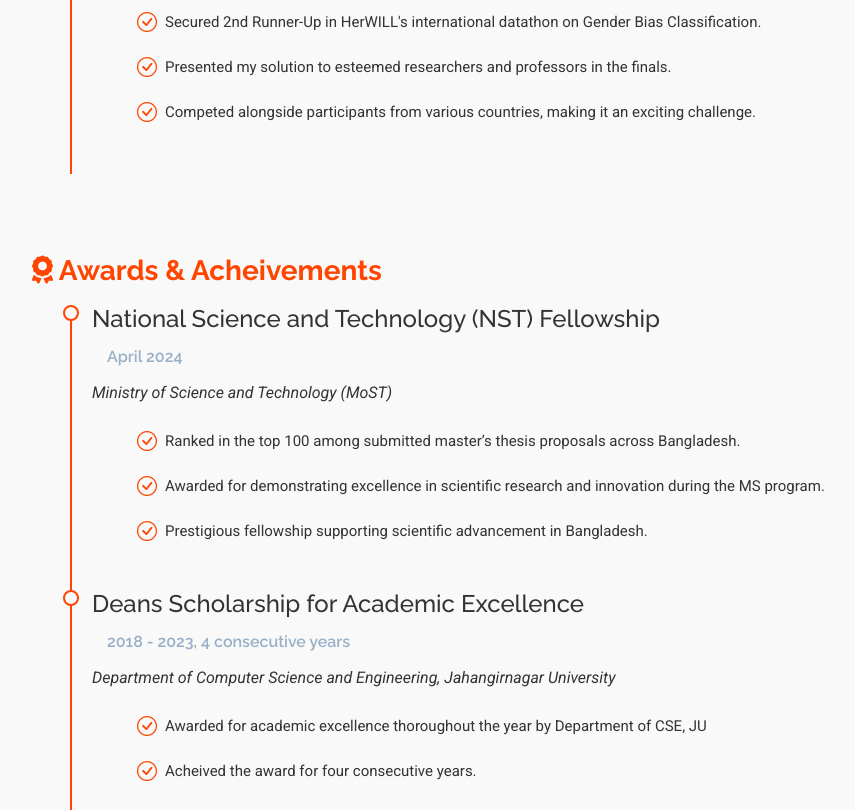
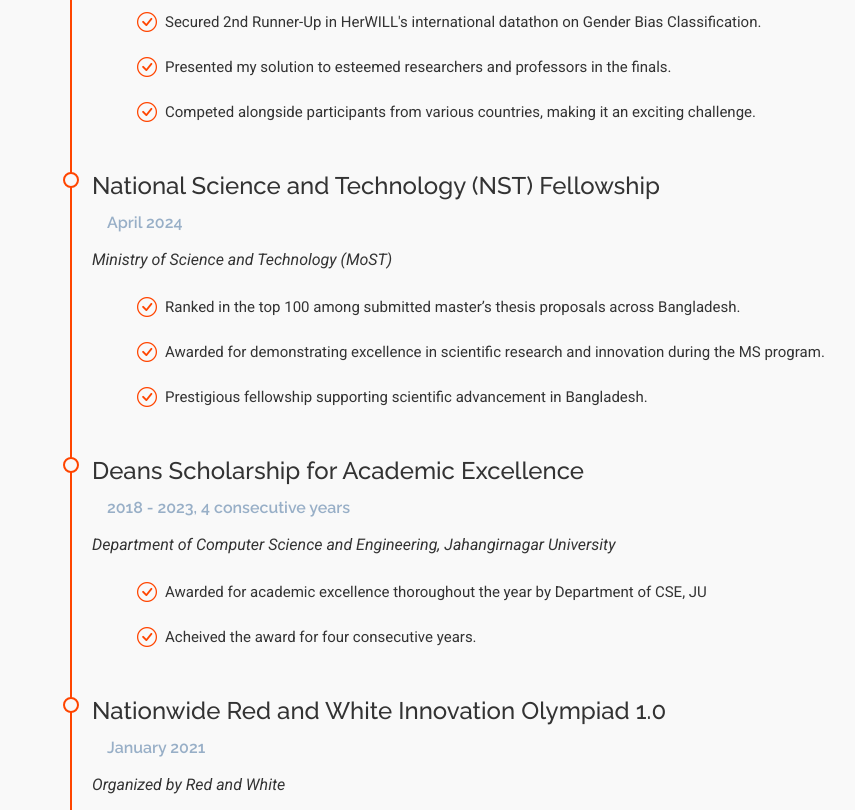
Before and after one commit to MonjushaPreeti/MonjushaPreeti.github.io, a plain HTML site: page portfolio/awards_certifications.html in a window 1280 px wide. Shown: the part 305-1115 px from the top of the page, without its empty margins (50-905 px from the left). Drawn offline with Linux system fonts and the light colour scheme.

Commit message:
minor fix

```diff
--- a/portfolio/awards_certifications.html
+++ b/portfolio/awards_certifications.html
@@ -81,6 +81,8 @@
 
                      <div class="row" data-aos="fade-up" data-aos-delay="200">
                          <h3 class="resume-title"><i class="fa-solid fa-award"></i> Awards & Acheivements</h3>
+
+
                          <div class="resume-item">
                              <h4>AI For Equality: Datahon</h4>
                              <h5 class="resume-time">October 2024</h5>
@@ -93,8 +95,8 @@
                              </ul>
                          </div><!-- Edn Resume Item -->
 
-                         <div class="row" data-aos="fade-up" data-aos-delay="200">
-                             <h3 class="resume-title"><i class="fa-solid fa-award"></i> Awards & Acheivements</h3>
+
+
                          <div class="resume-item">
                              <h4>National Science and Technology (NST) Fellowship</h4>
                              <h5 class="resume-time">April 2024</h5>
```
Lines whose indentation alone changed are shown as unchanged.
